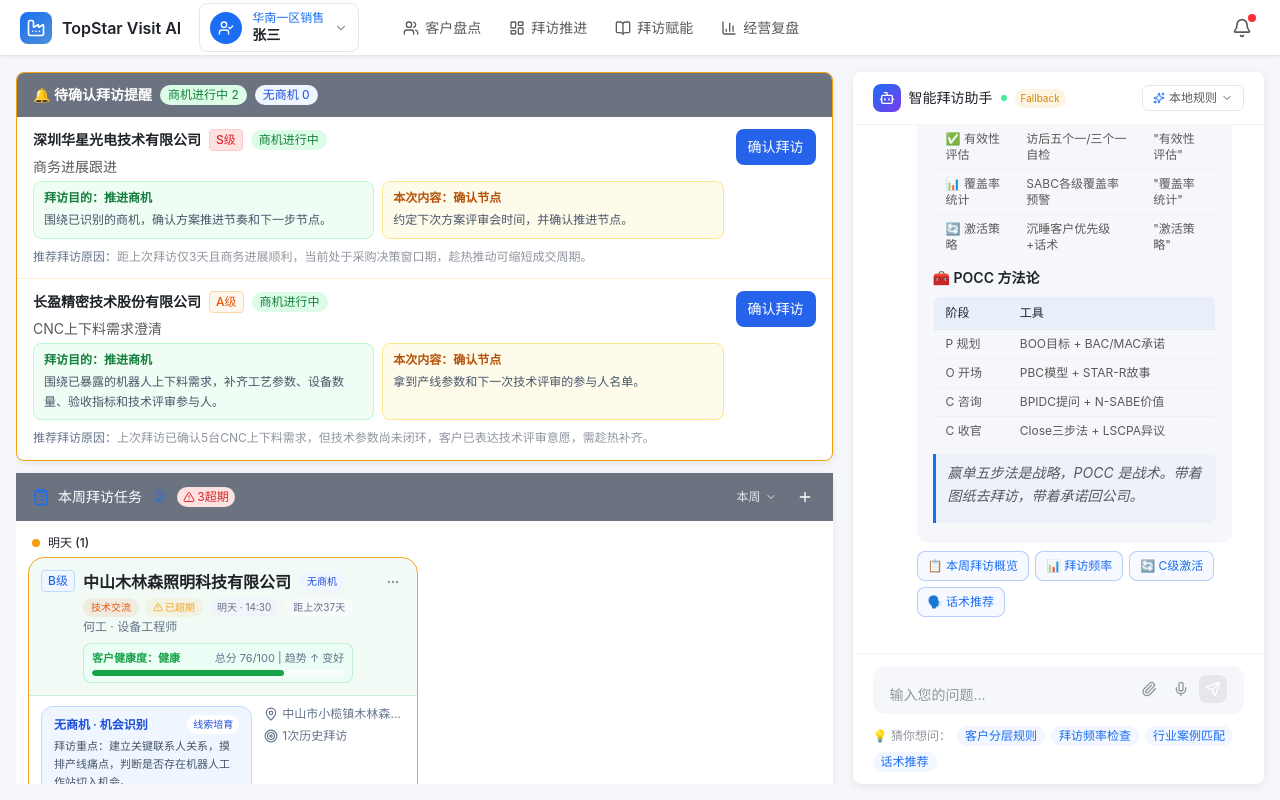
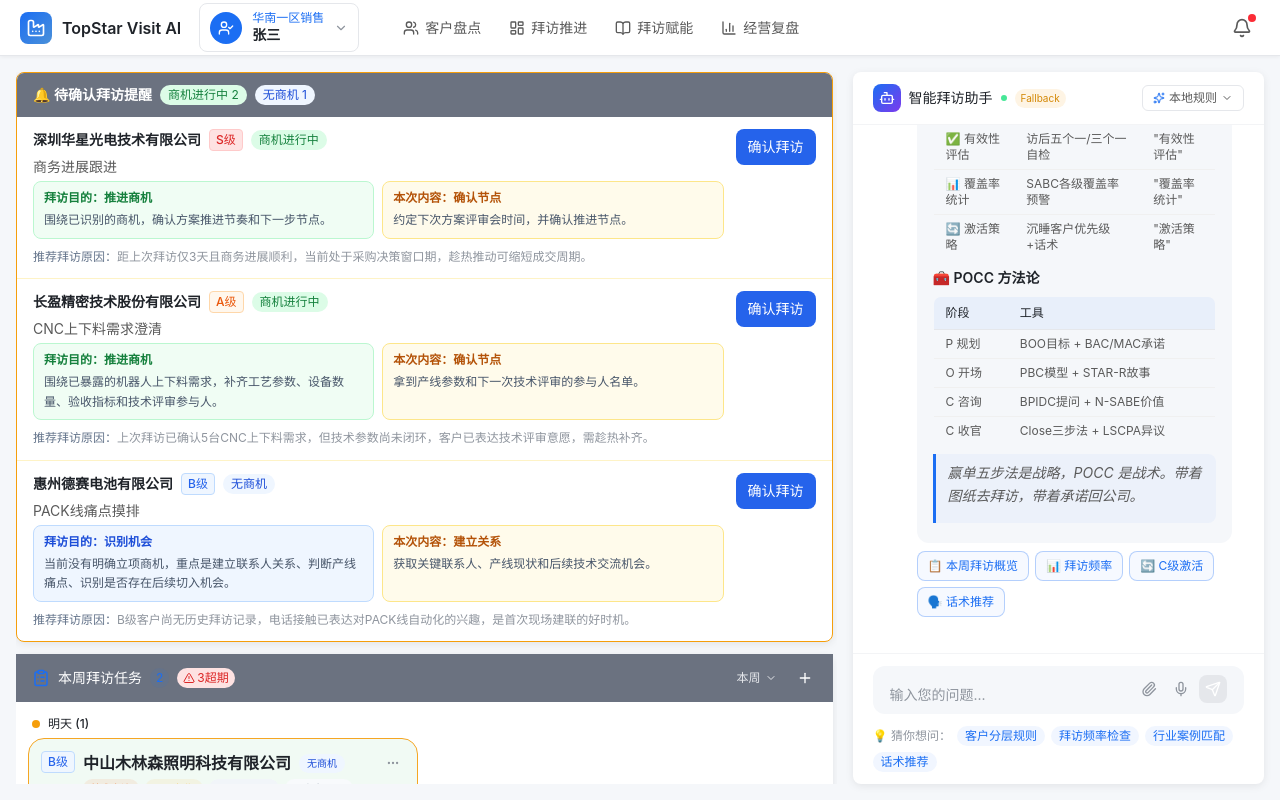
Before and after one commit to cyingyori-cloud/topstar_visit, a React (Vite) app: page / in a window 1280 px wide. Built offline with nearby package versions, Linux system fonts and the light colour scheme.

Commit message:
恢复待确认提醒全量数据，保留无商机任务

```diff
--- a/src/components/VisitTasks.tsx
+++ b/src/components/VisitTasks.tsx
@@ -1,6 +1,6 @@
 import { useState, useRef } from 'react';
 import { useAppStore } from '../stores/appStore';
-import { completedVisits, customers } from '../data/mockData';
+import { completedVisits, customers, visitTasks } from '../data/mockData';
 import { TIER_RULES } from '../data/skills';
 import CustomerBadge from './CustomerBadge';
 import { ClipboardList, ChevronDown, Plus, ChevronRight, Building2, MapPin, MoreHorizontal, Calendar, AlertTriangle, Target, Eye, X, Clock, CheckCircle2, UserRound } from 'lucide-react';
@@ -42,7 +42,7 @@
   const [confirmTask, setConfirmTask] = useState<any>(null);
   const [confirmedTaskIds, setConfirmedTaskIds] = useState<string[]>([]);
 
-  const pendingConfirmTasks = filteredTasks.filter(
+  const pendingConfirmTasks = visitTasks.filter(
     t => t.confirmationStatus === 'pending_confirmation' && !confirmedTaskIds.includes(t.id)
   );
   const activeTasks = filteredTasks.filter(
```
Also changed, not shown: .workbuddy/memory/2026-05-15.md.
